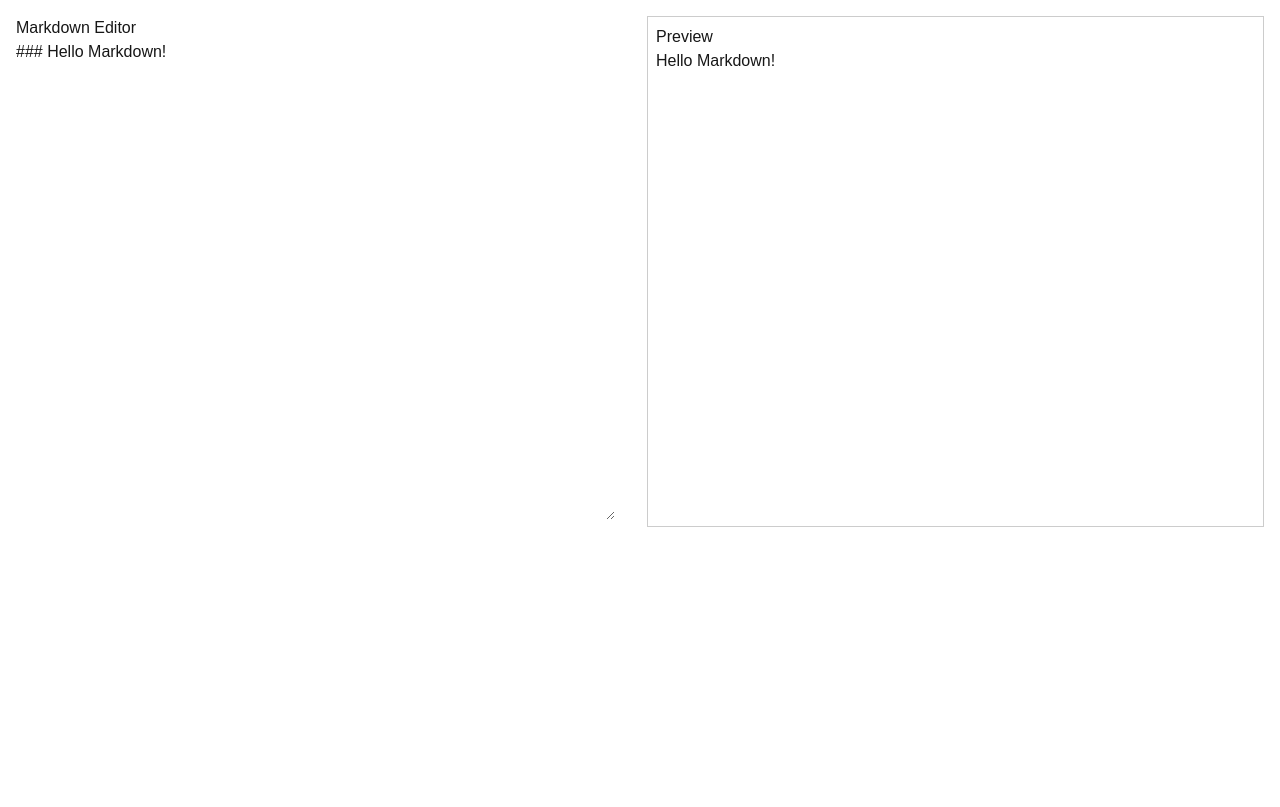
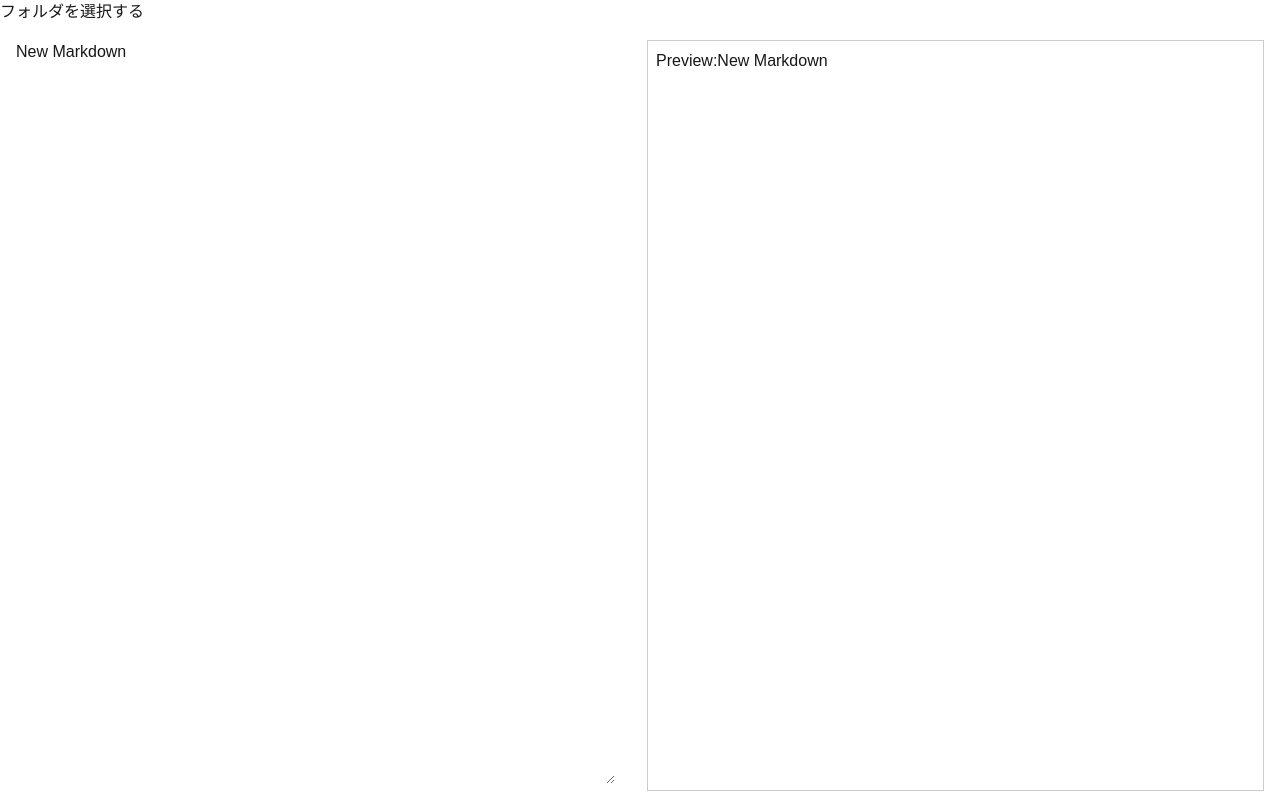
Before and after one commit to hiderits8/instantmd, a Next.js app: page /editor in a window 1280 px wide. Built offline with nearby package versions, Linux system fonts and the light colour scheme.

Commit message:
create-editor

```diff
--- /dev/null
+++ b/app/editor/editor.tsx
@@ -0,0 +1,73 @@
+"use client";
+
+import React, { useEffect, useRef } from "react";
+import ReactMarkdown from "react-markdown";
+import remarkGfm from "remark-gfm";
+
+export interface EditorProps {
+  content: string;
+  onChange: (newContent: string) => void;
+  fileName?: string;
+  fileHandle?: FileSystemFileHandle;
+  autoSaveInterval?: number;
+}
+
+export default function Editor({
+  content,
+  onChange,
+  fileName,
+  fileHandle,
+  autoSaveInterval = 1000,
+}: EditorProps) {
+  const autoSaveTimeout = useRef<NodeJS.Timeout | null>(null);
+
+  const saveFile = async () => {
+    if (!fileHandle) {
+      console.warn("保存するファイルが選択されていません");
+      return;
+    }
+    try {
+      const writable = await fileHandle.createWritable();
+      await writable.write(content);
+      await writable.close();
+    } catch (error) {
+      console.error("ファイル保存エラー", error);
+    }
+  };
+
+  useEffect(() => {
+    if (autoSaveTimeout.current) {
+      clearTimeout(autoSaveTimeout.current);
+    }
+    autoSaveTimeout.current = setInterval(() => {
+      saveFile();
+    }, autoSaveInterval);
+
+    return () => {
+      if (autoSaveTimeout.current) {
+        clearTimeout(autoSaveTimeout.current);
+      }
+    };
+  }, [content, autoSaveInterval]);
+
+  return (
+    <div style={{ display: "flex", gap: "2rem", padding: "1rem" }}>
+      {/* 入力用テキストエリア */}
+      <div style={{ flex: 1 }}>
+        <h2>{fileName ? fileName : "New Markdown"}</h2>
+        <textarea
+          value={content}
+          onChange={(e) => onChange(e.target.value)}
+          rows={30}
+          style={{ width: "100%", fontFamily: "inherit" }}
+        />
+      </div>
+
+      {/* リアルタイムプレビュー */}
+      <div style={{ flex: 1, border: "1px solid #ccc", padding: "0.5rem" }}>
+        <h2>Preview:{fileName ? fileName : "New Markdown"}</h2>
+        <ReactMarkdown remarkPlugins={[remarkGfm]}>{content}</ReactMarkdown>
+      </div>
+    </div>
+  );
+}
--- a/app/editor/filePicker.tsx
+++ b/app/editor/filePicker.tsx
@@ -1,22 +1,30 @@
 "use client";
-import React, {useState} from "react";
+import React, { useState } from "react";
 
-export default function FilePicker() {
+export interface FilePickerProps {
+  onFileSelect: (
+    content: string,
+    fileName: string,
+    fileHandle: FileSystemFileHandle
+  ) => void;
+}
+
+export default function FilePicker({ onFileSelect }: FilePickerProps) {
   const [fileHandles, setFileHandles] = useState<FileSystemFileHandle[]>([]);
   const [dirHandles, setDirHandles] = useState<FileSystemDirectoryHandle[]>([]);
-    const [fileContent, setFileContent] = useState("");
-    const [selectedFileName, setSelectedFileName] = useState("");
+  // const [fileContent, setFileContent] = useState("");
+  // const [selectedFileName, setSelectedFileName] = useState("");
   const [selectedDirName, setSelectedDirName] = useState("");
 
-    const pickFolder = async() => {
+  const pickFolder = async () => {
     try {
-            const fHandles :FileSystemFileHandle[] = [];
-            const dHandles :FileSystemDirectoryHandle[] = [];
+      const fHandles: FileSystemFileHandle[] = [];
+      const dHandles: FileSystemDirectoryHandle[] = [];
       const dirHandle = await window.showDirectoryPicker();
       dHandles.push(dirHandle);
 
       for await (const entry of dirHandle.values()) {
-            if(entry.kind === "file") {
+        if (entry.kind === "file") {
           fHandles.push(entry as FileSystemFileHandle);
         } else if (entry.kind === "directory") {
           dHandles.push(entry as FileSystemDirectoryHandle);
@@ -30,13 +38,13 @@ export default function FilePicker() {
     }
   };
 
-    const openFolder = async(dirHandle :FileSystemDirectoryHandle) => {
+  const openFolder = async (dirHandle: FileSystemDirectoryHandle) => {
     try {
-            const fHandles :FileSystemFileHandle[] = [];
-            const dHandles :FileSystemDirectoryHandle[] = [];
+      const fHandles: FileSystemFileHandle[] = [];
+      const dHandles: FileSystemDirectoryHandle[] = [];
 
       for await (const entry of dirHandle.values()) {
-                if(entry.kind === "file") {
+        if (entry.kind === "file") {
           fHandles.push(entry as FileSystemFileHandle);
         } else if (entry.kind === "directory") {
           dHandles.push(entry as FileSystemDirectoryHandle);
@@ -52,36 +60,33 @@ export default function FilePicker() {
     } catch (error) {
       console.error("フォルダ読み込みエラー", error);
     }
-    }
+  };
 
-    const openFile = async(fileHandle :FileSystemFileHandle) => {
+  const openFile = async (fileHandle: FileSystemFileHandle) => {
     try {
       const file = await fileHandle.getFile();
       const content = await file.text();
-            setFileContent(content);
-            setSelectedFileName(fileHandle.name);
+      // setFileContent(content);
+      // setSelectedFileName(fileHandle.name);
+      onFileSelect(content, fileHandle.name, fileHandle);
     } catch (error) {
       console.error("ファイル読み込みエラー", error);
     }
-    }
+  };
 
   return (
     <div>
       {selectedDirName === "" ? (
-                <button onClick={pickFolder}>
-                    フォルダを選択する
-                </button>
+        <button onClick={pickFolder}>フォルダを選択する</button>
       ) : (
         <>
-                <div>
-                    {selectedDirName}
-                </div>
-                {dirHandles.map(dh => (
+          <div>{selectedDirName}</div>
+          {dirHandles.map((dh) => (
             <div key={dh.name} onClick={() => openFolder(dh)}>
               {dh.name}
             </div>
           ))}
-                {fileHandles.map(fh => (
+          {fileHandles.map((fh) => (
             <div key={fh.name} onClick={() => openFile(fh)}>
               {fh.name}
             </div>
--- a/app/editor/page.tsx
+++ b/app/editor/page.tsx
@@ -1,32 +1,34 @@
 "use client";
 import React, { useState } from "react";
-import ReactMarkdown from "react-markdown";
-import remarkGfm from "remark-gfm";
+import FilePicker, { FilePickerProps } from "./filePicker";
+import Editor from "./Editor";
 
 export default function EditorPage() {
-  // 入力テキストを保持するステート
-  const [text, setText] = useState<string>("### Hello Markdown!");
+  const [editorContent, setEditorContent] = useState("");
+  const [selectedFileName, setSelectedFileName] = useState("");
+  const [selectedFileHandle, setSelectedFileHandle] = useState<
+    FileSystemFileHandle | undefined
+  >(undefined);
+
+  const handleFileSelect: FilePickerProps["onFileSelect"] = (
+    content,
+    fileName,
+    fileHandle
+  ) => {
+    setEditorContent(content);
+    setSelectedFileName(fileName);
+    setSelectedFileHandle(fileHandle);
+  };
 
   return (
-    <div style={{ display: "flex", gap: "2rem", padding: "1rem" }}>
-      {/* 入力用テキストエリア */}
-      <div style={{ flex: 1 }}>
-        <h2>Markdown Editor</h2>
-        <textarea
-          value={text}
-          onChange={(e) => setText(e.target.value)}
-          rows={20}
-          style={{ width: "100%", fontFamily: "inherit" }}
-        />
-      </div>
-
-      {/* リアルタイムプレビュー */}
-      <div style={{ flex: 1, border: "1px solid #ccc", padding: "0.5rem" }}>
-        <h2>Preview</h2>
-        <ReactMarkdown remarkPlugins={[remarkGfm]}>
-          {text}
-        </ReactMarkdown>
-      </div>
-    </div>
+    <>
+      <FilePicker onFileSelect={handleFileSelect}></FilePicker>
+      <Editor
+        content={editorContent}
+        onChange={setEditorContent}
+        fileName={selectedFileName}
+        fileHandle={selectedFileHandle}
+      ></Editor>
+    </>
   );
 }
```
Lines whose indentation alone changed are shown as unchanged.
